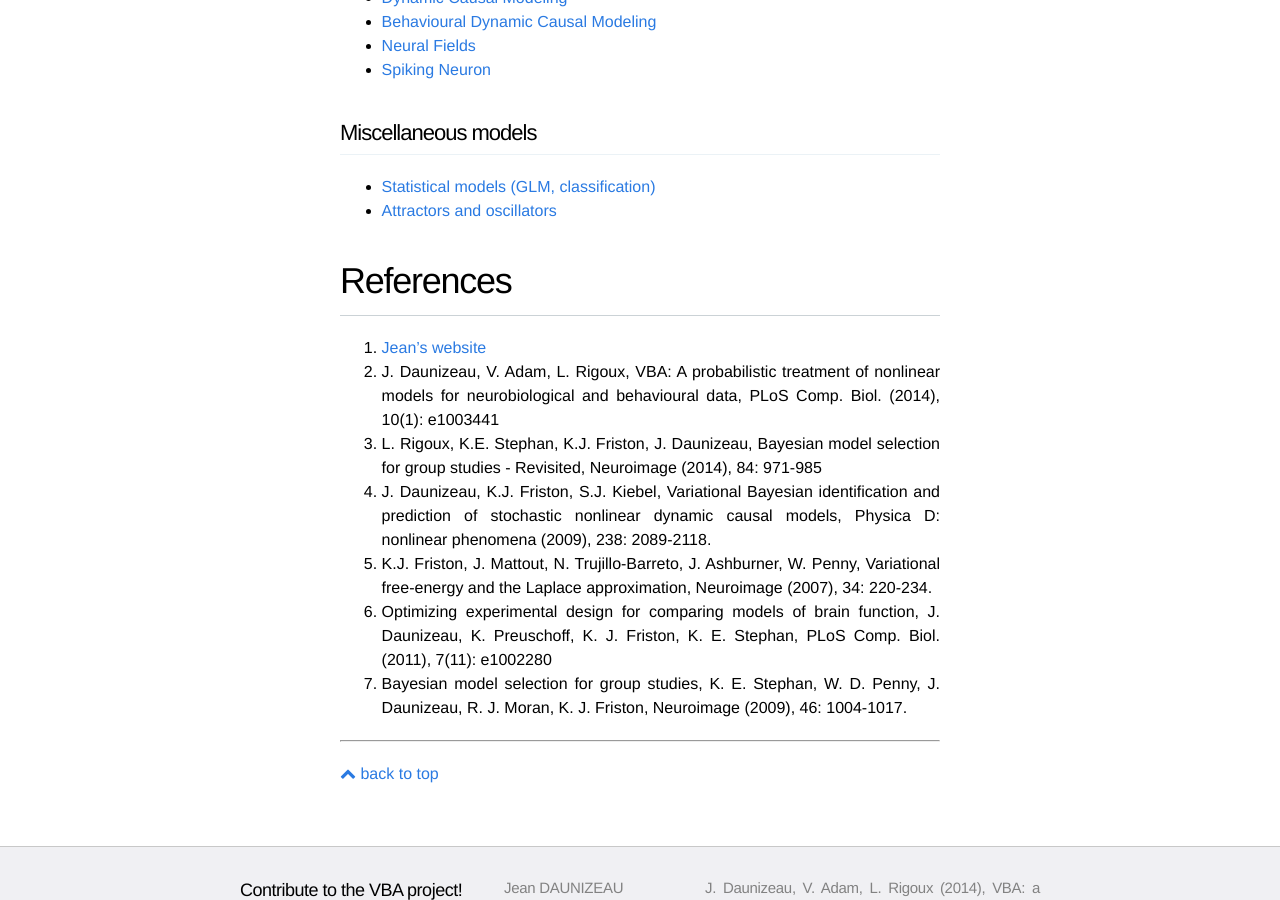
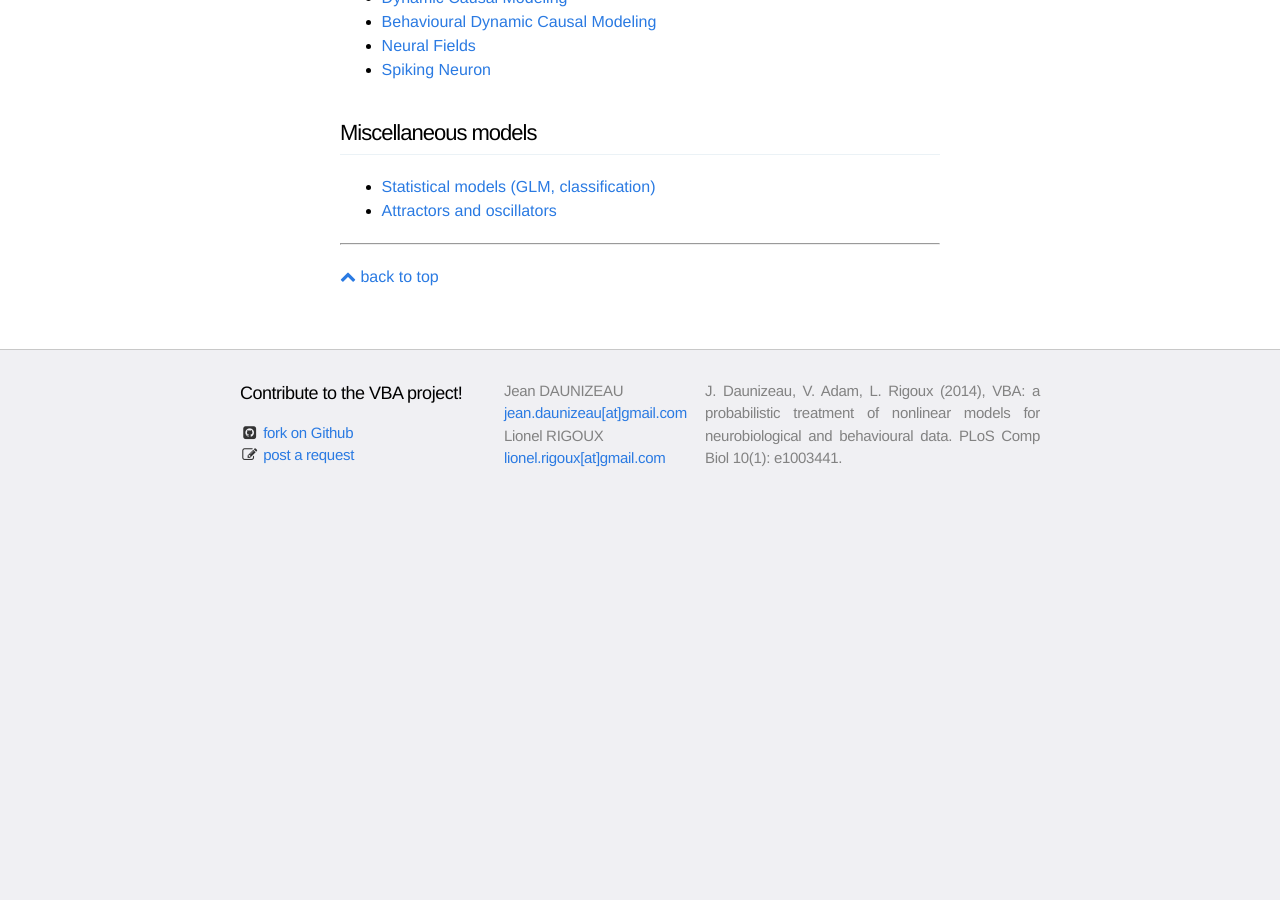
Before and after one commit to MBB-team/VBA-toolbox, a Jekyll site: the page built from _wiki/Home.md, in a window 1280 px wide and 900 px high, scrolled down 1546 px. Built offline with Jekyll 4.4.1, drawn with Linux system fonts in a browser that asks for light colours; nearby versions of some CDN libraries; after the commit the page ends 2061 px from its top, so only the background shows below that.

Commit message:
Update Home.md

```diff
--- a/_wiki/Home.md
+++ b/_wiki/Home.md
@@ -66,14 +66,3 @@ title: "home"
 
 
 [comment]: # (- [Miscellaneous models](Miscellaneous-models))
-
-
-# References
-
-1. [Jean’s website](https://sites.google.com/site/jeandaunizeauswebsite/code/vb-for-sdcm)
-1. J. Daunizeau, V. Adam, L. Rigoux, VBA: A probabilistic treatment of nonlinear models for neurobiological and behavioural data, PLoS Comp. Biol. (2014), 10(1): e1003441
-1. L. Rigoux, K.E. Stephan, K.J. Friston, J. Daunizeau, Bayesian model selection for group studies - Revisited, Neuroimage (2014), 84: 971-985
-1. J. Daunizeau, K.J. Friston, S.J. Kiebel, Variational Bayesian identification and prediction of stochastic nonlinear dynamic causal models, Physica D: nonlinear phenomena (2009), 238: 2089-2118.
-1. K.J. Friston, J. Mattout, N. Trujillo-Barreto, J. Ashburner, W. Penny, Variational free-energy and the Laplace approximation, Neuroimage (2007), 34: 220-234.
-1. Optimizing experimental design for comparing models of brain function, J. Daunizeau, K. Preuschoff, K. J. Friston, K. E. Stephan, PLoS Comp. Biol. (2011), 7(11): e1002280
-1. Bayesian model selection for group studies, K. E. Stephan, W. D. Penny, J. Daunizeau, R. J. Moran, K. J. Friston, Neuroimage (2009), 46: 1004-1017.
```
